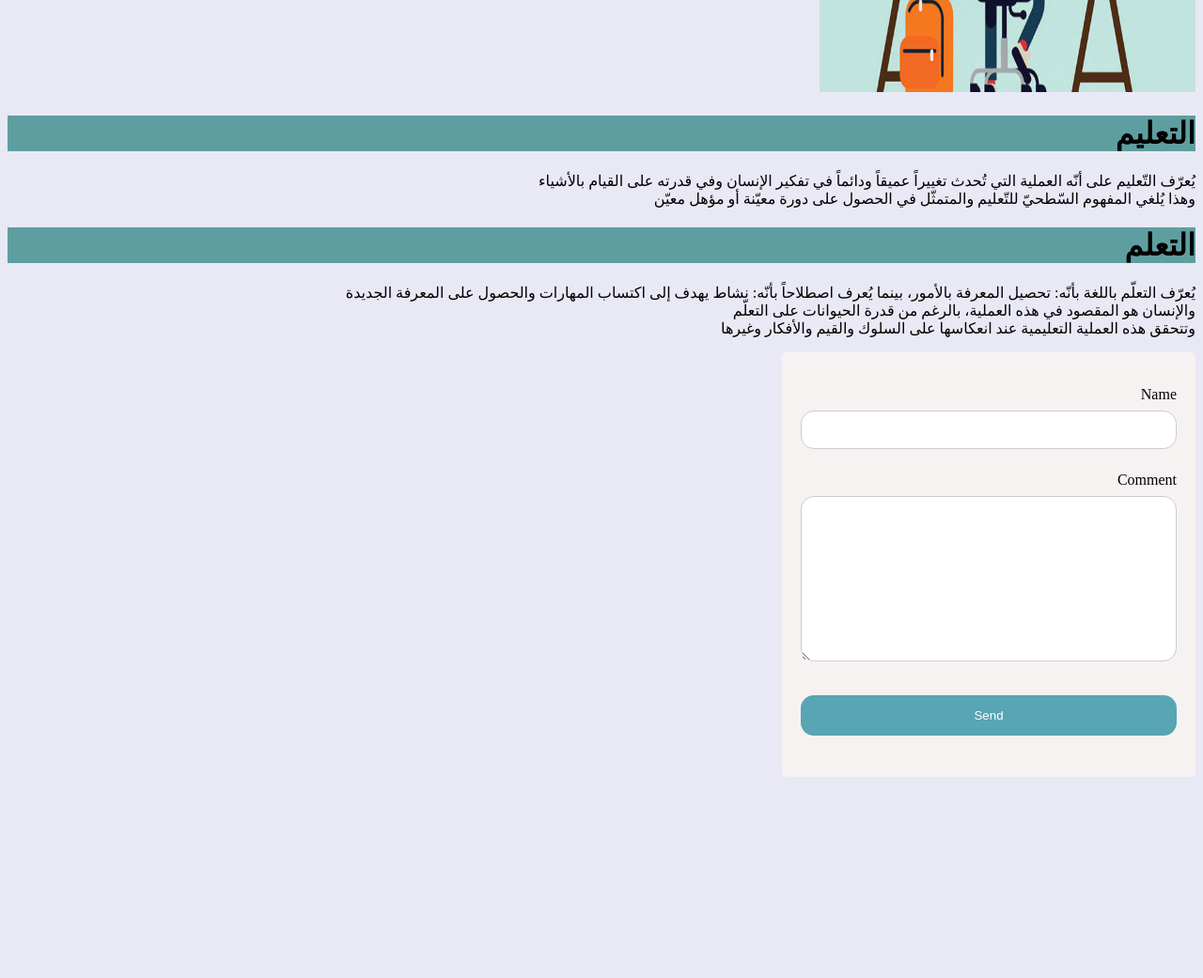
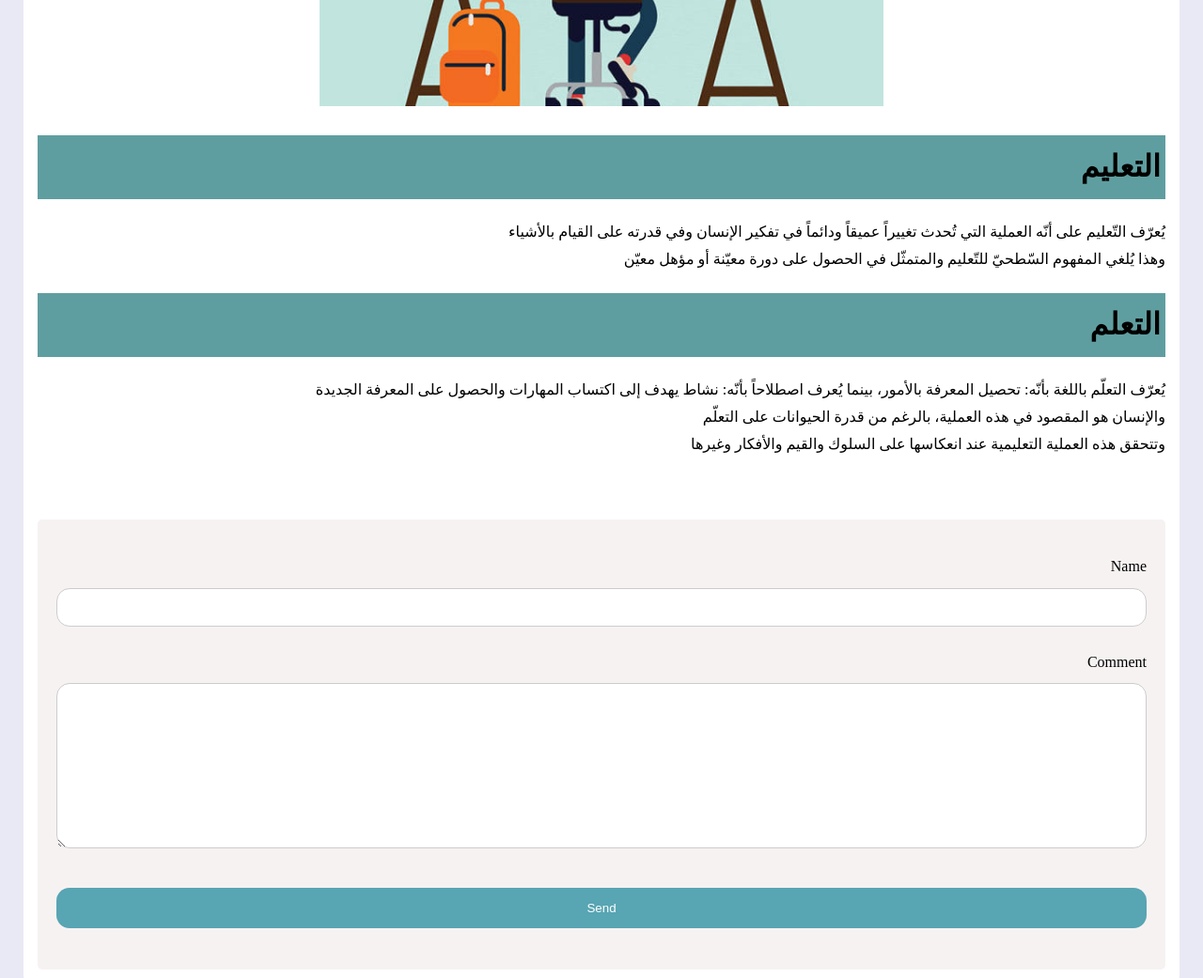
Before and after one commit to xAtheer/html, a plain HTML site: page index.html in a window 1280 px wide. Shown: the part 360-1401 px from the top of the page at 94% size. Before the commit the page ends 1195 px from the top, so only its background shows below. Drawn offline with Linux system fonts and the light colour scheme.

Commit message:
enhancements

```diff
--- a/css/style.css
+++ b/css/style.css
@@ -0,0 +1,59 @@
+ body {
+     background-color: rgb(233, 233, 245);
+     font-size: 16px;
+     line-height: 1.8;
+ }
+
+ .container {
+     margin: auto;
+     min-height: 100vh;
+     max-width: 1200px;
+     background-color: white;
+     border-radius: 8px;
+     padding: 15px;
+ }
+
+ img {
+     width: 100%;
+     object-fit: contain;
+ }
+
+ h1 {
+     font-weight: bold;
+     color: black;
+     background-color: cadetblue;
+     padding: 5px;
+ }
+
+ .form-wrapper {
+     margin-top: 65px;
+     border-radius: 5px;
+     background-color: #f7f2f2;
+     padding: 20px;
+ }
+
+ input[type=text],
+ textarea {
+     width: 100%;
+     padding: 12px 20px;
+     margin: 8px 0;
+     display: inline-block;
+     border: 1px solid #ccc;
+     border-radius: 14px;
+     box-sizing: border-box;
+ }
+
+ button {
+     width: 100%;
+     background-color: #58a5b3;
+     color: white;
+     padding: 14px 20px;
+     margin: 8px 0;
+     border: none;
+     border-radius: 14px;
+     cursor: pointer;
+ }
+
+ button:hover {
+     background-color: #121312;
+ }
--- a/index.html
+++ b/index.html
@@ -1,29 +1,34 @@
 <!DOCTYPE html>
-<html lang="ar" dir="rtl" >
+<html lang="ar" dir="rtl">
+
 <head>
   <meta charset="UTF-8">
   <meta http-equiv="X-UA-Compatible" content="IE=edge">
   <meta name="viewport" content="width=device-width, initial-scale=1.0">
-
+  <link rel="stylesheet" href="css/style.css">
   <title> التعلم و التعليم</title>
 </head>
+
 <body>
 
-<img src = "html/img/t.jpg" width="400" alt='image' height="450">
+  <div class="container">
+<img src="html/img/t.jpg" width="400" alt='image' height="450">
 
 <h1> التعليم </h1>
 
-<p> يُعرّف التّعليم على أنّه العملية التي تُحدث تغييراً عميقاً ودائماً في تفكير الإنسان وفي قدرته على القيام بالأشياء
-     <br> وهذا يُلغي المفهوم السّطحيّ للتّعليم والمتمثّل في الحصول على دورة معيّنة أو مؤهل معيّن  <br> </p>
+<p> يُعرّف التّعليم على أنّه العملية التي تُحدث تغييراً عميقاً ودائماً في تفكير الإنسان وفي قدرته على القيام
+  بالأشياء
+  <br> وهذا يُلغي المفهوم السّطحيّ للتّعليم والمتمثّل في الحصول على دورة معيّنة أو مؤهل معيّن <br> </p>
 
 <h1> التعلم </h1>
 
-<p> يُعرّف التعلّم باللغة بأنّه: تحصيل المعرفة بالأمور، بينما يُعرف اصطلاحاً بأنّه: نشاط يهدف إلى اكتساب المهارات والحصول على المعرفة الجديدة
+<p> يُعرّف التعلّم باللغة بأنّه: تحصيل المعرفة بالأمور، بينما يُعرف اصطلاحاً بأنّه: نشاط يهدف إلى اكتساب
+  المهارات والحصول على المعرفة الجديدة
   <br> والإنسان هو المقصود في هذه العملية، بالرغم من قدرة الحيوانات على التعلّم <br>
   وتتحقق هذه العملية التعليمية عند انعكاسها على السلوك والقيم والأفكار وغيرها <br> </p>
 
 
-      <div>
+<div class="form-wrapper">
   <form name="contact" netlify>
     <p>
       <label>Name <input type="text" name="name" /></label>
@@ -37,61 +42,6 @@
     </p>
   </form>
 </div>
-
-
-
-
-
-<style type = "text/css" >
-h1 { font-weoght: bold;
-    color: black;
-background-color: cadetblue;
-
-}
-
-div{
-    max-width: 400px;;
-}
-input[type=text], textarea {
-  width: 100%;
-  padding: 12px 20px;
-  margin: 8px 0;
-  display: inline-block;
-  border: 1px solid #ccc;
-  border-radius: 14px;
-  box-sizing: border-box;
-}
-
-button{
-  width: 100%;
-  background-color: #58a5b3;
-  color: white;
-  padding: 14px 20px;
-  margin: 8px 0;
-  border: none;
-  border-radius: 14px;
-  cursor: pointer;
-}
-
-button:hover {
-  background-color: #121312;
-}
-
-div {
-  border-radius: 5px;
-  background-color: #f7f2f2;
-  padding: 20px;
-}
-
-</style>
-<style type="text/css">
-body { background-color:  rgb(233, 233, 245);
-
-}
-
-
-
-
-</style>
+  </div>
 </body>
 </html>
```
Lines whose indentation alone changed are shown as unchanged.
